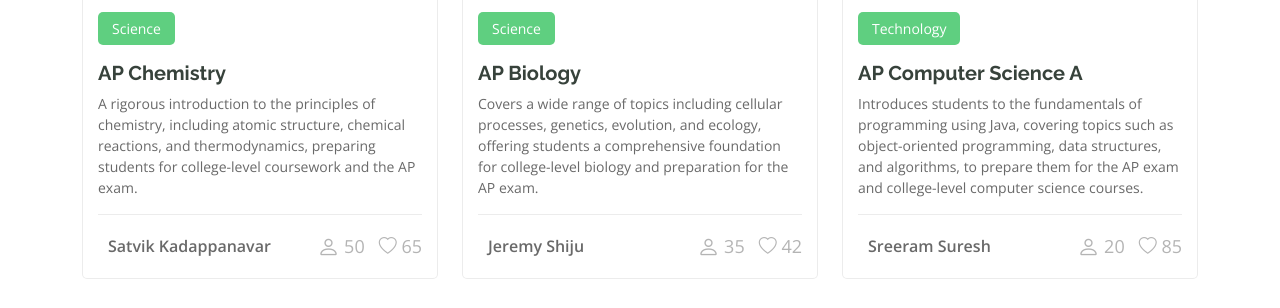
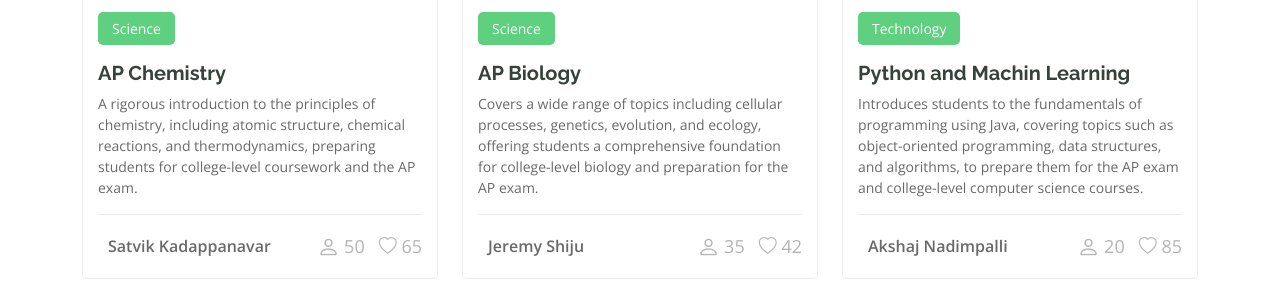
Before and after one commit to akshajnad/stemlightenment, a plain HTML site: page index.html in a window 1280 px wide. Shown: the part 2441-2749 px from the top of the page. Drawn offline with nearby package versions, Linux system fonts and the light colour scheme.

Commit message:
Update index.html

```diff
--- a/index.html
+++ b/index.html
@@ -396,12 +396,12 @@
                   <!--p class="price">$180</p-->
                 </div>
 
-                <h3><a href="course-details.html">AP Computer Science A</a></h3>
+                <h3><a href="course-details.html">Python and Machin Learning</a></h3>
                 <p class="description">Introduces students to the fundamentals of programming using Java, covering topics such as object-oriented programming, data structures, and algorithms, to prepare them for the AP exam and college-level computer science courses.</p>
                 <div class="trainer d-flex justify-content-between align-items-center">
                   <div class="trainer-profile d-flex align-items-center">
                     <img src="assets/img/trainers/trainer-3-2.jpg" class="img-fluid" alt="">
-                    <a href="" class="trainer-link">Sreeram Suresh</a>
+                    <a href="" class="trainer-link">Akshaj Nadimpalli</a>
                   </div>
                   <div class="trainer-rank d-flex align-items-center">
                     <i class="bi bi-person user-icon"></i>&nbsp;20
```
